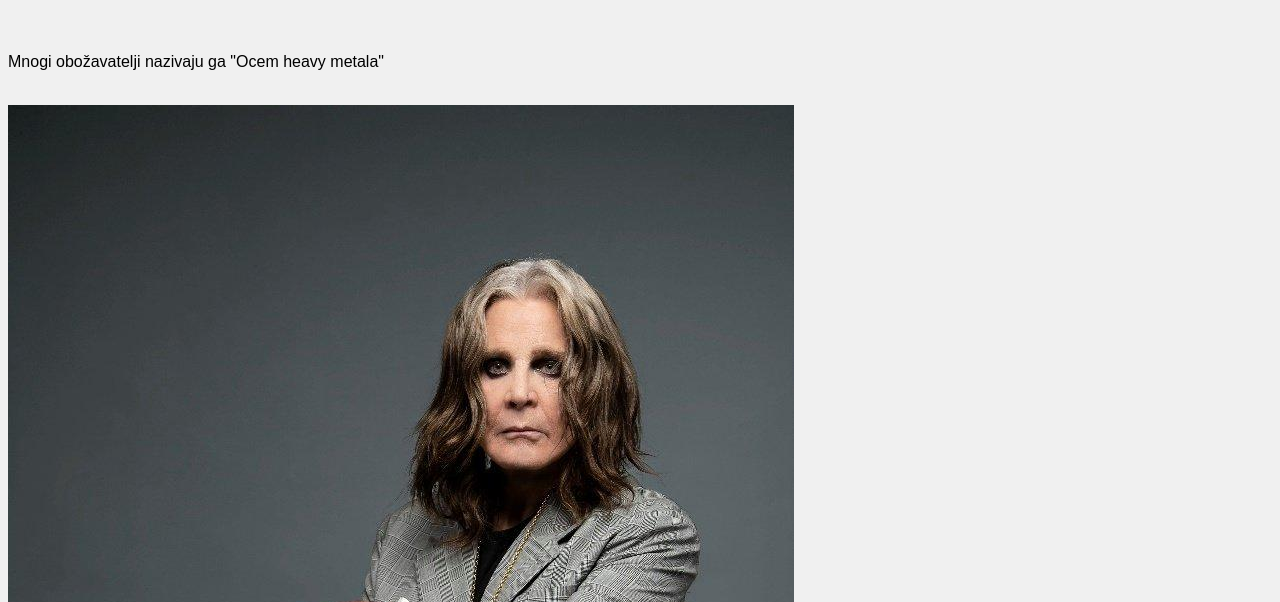
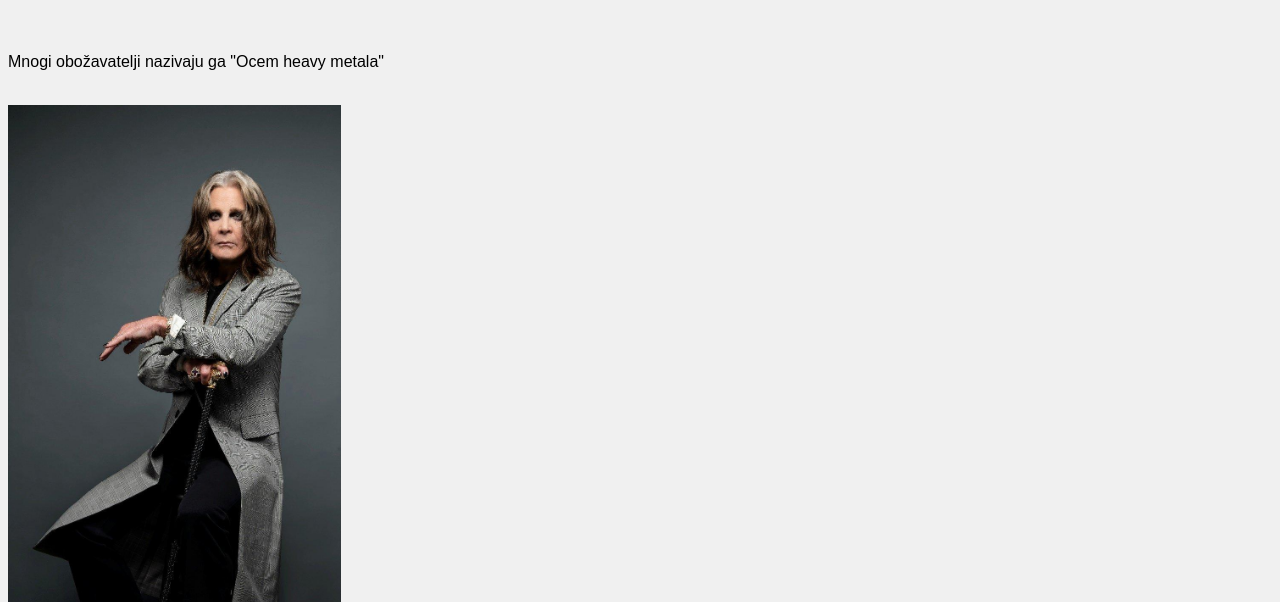
Before and after one commit to mblazevicc/mura_blazevic_projekt, a plain HTML site: page ozzy_osbourne.html in a window 1280 px wide. Shown: the part 198-800 px from the top of the page. Drawn offline with Linux system fonts and the light colour scheme.

Commit message:
Update ozzy_osbourne.html

```diff
--- a/ozzy_osbourne.html
+++ b/ozzy_osbourne.html
@@ -19,7 +19,7 @@
 		  Mnogi obožavatelji nazivaju ga "Ocem heavy metala"
 	  </p>
 	  <br>
-	  <img class="desna"src="ozzy.jpg">  width=333.33 height=500>
+	  <img class="desna" src="ozzy.jpg" width=333.33 height=500>
 	  	<br>
     		<table border="1" width=30%  >
 
```
